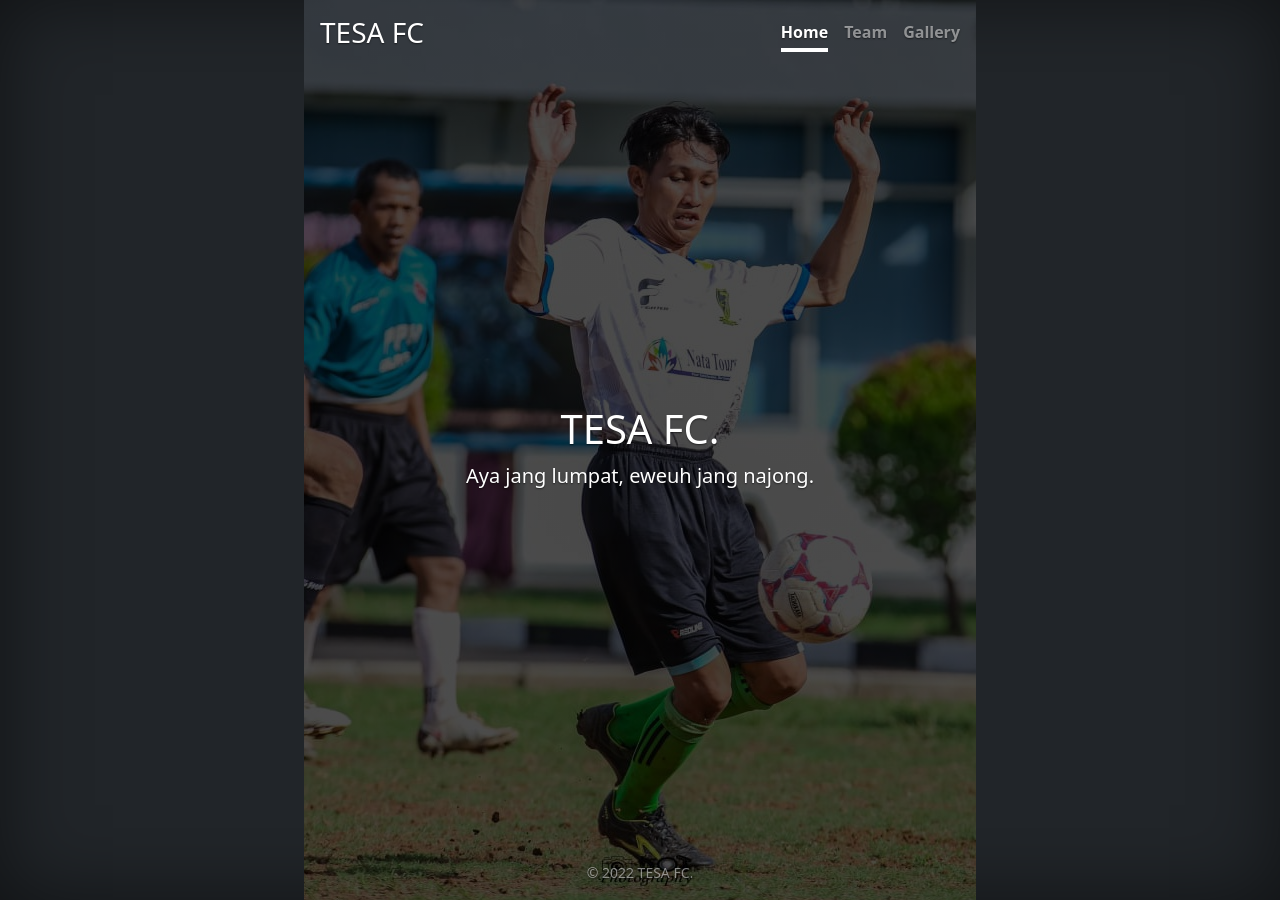
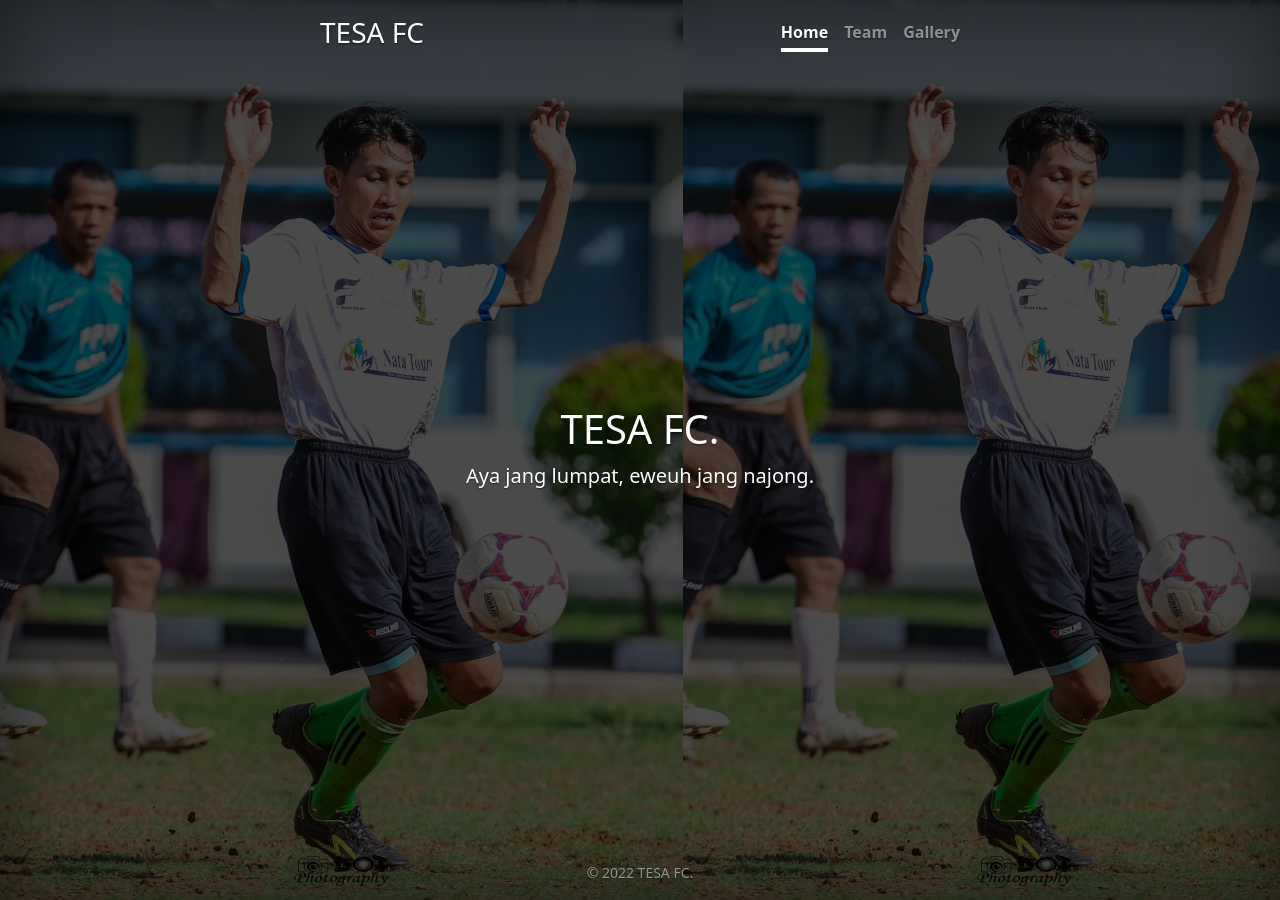
Before and after one commit to tesafc/www, a Jekyll site: the page built from index.html, in a window 1280 px wide. Built offline with Jekyll 4.4.1, drawn with Linux system fonts in a browser that asks for light colours.

Commit message:
Update homepage.html

```diff
--- a/_layouts/homepage.html
+++ b/_layouts/homepage.html
@@ -32,11 +32,11 @@
       }
     </style>
   </head>
-  <body class="d-flex h-100 text-center text-white bg-dark">
-    <div class="cover-container d-flex w-100 h-100 p-3 mx-auto flex-column" style="background-image: linear-gradient(
+  <body class="d-flex h-100 text-center text-white bg-dark" style="background-image: linear-gradient(
       rgba(0, 0, 0, 0.7),
       rgba(0, 0, 0, 0.7)
-    ), url('assets/IMG-20220101-WA0001~2.jpg'); background-repeat: no-repeat;">
+    ), url('assets/IMG-20220101-WA0001~2.jpg')";>
+    <div class="cover-container d-flex w-100 h-100 p-3 mx-auto flex-column">
       <header class="mb-auto">
         <div>
           <h3 class="float-md-start mb-0 text-uppercase">{{ site.title }}</h3>
```
